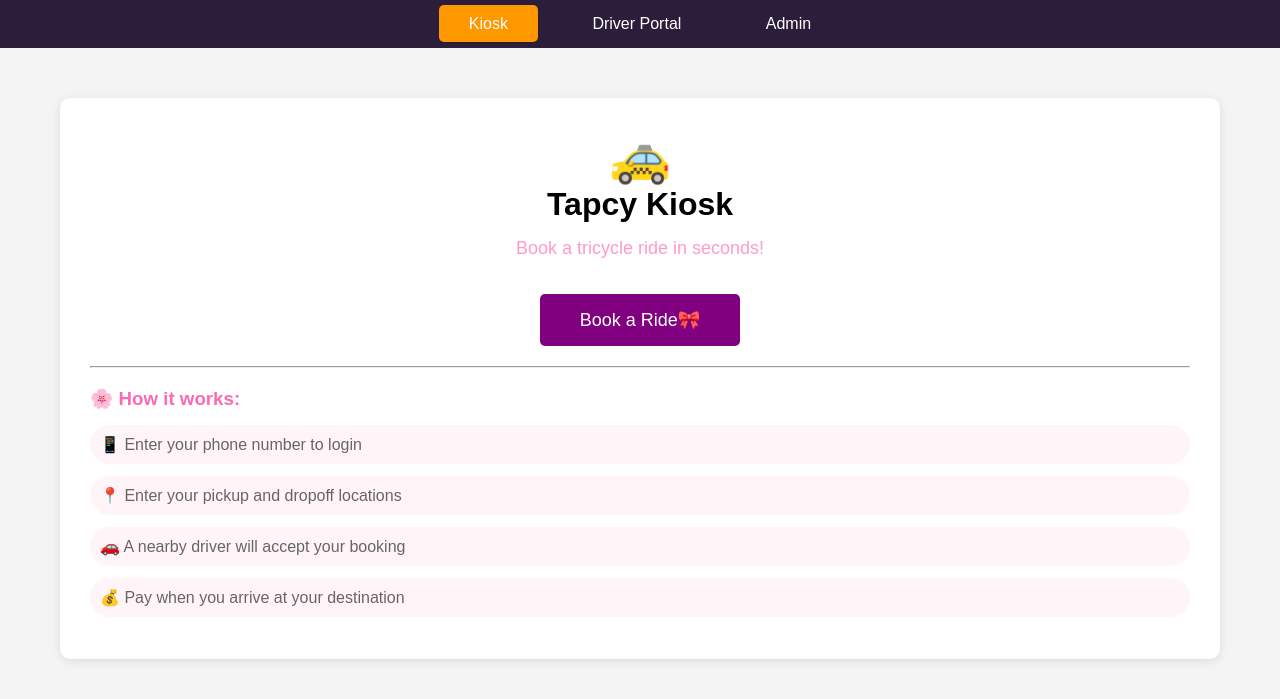
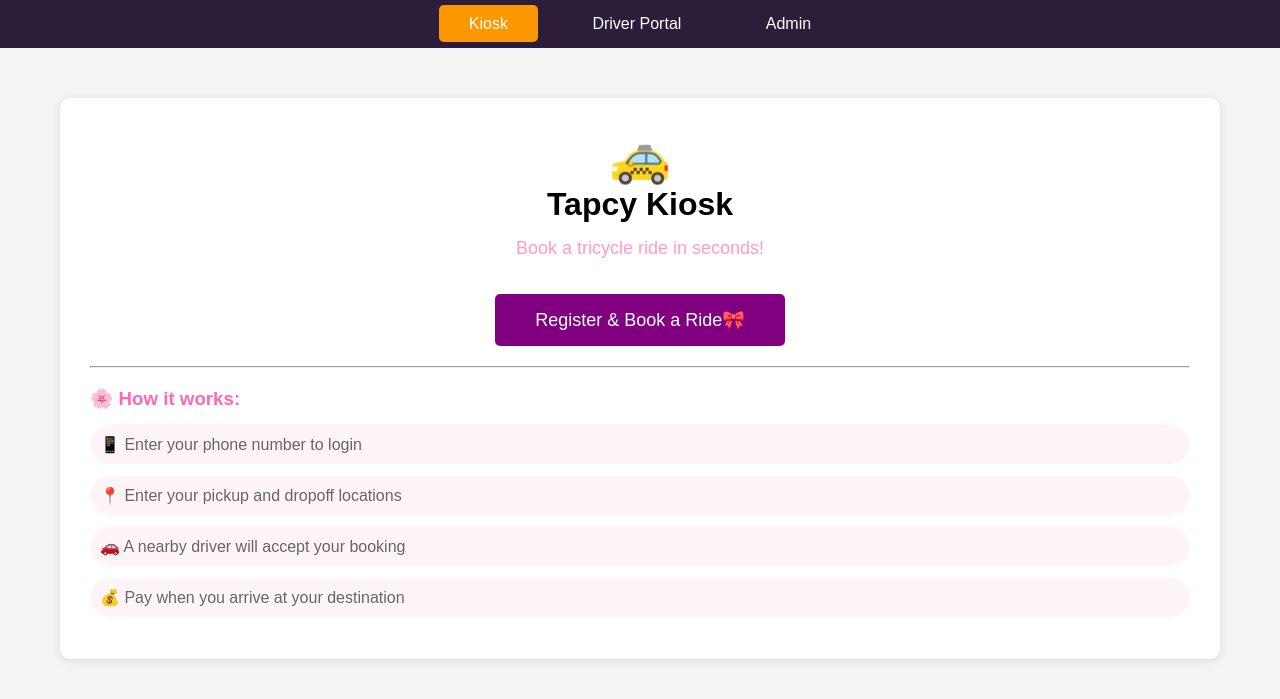
Before and after one commit to mariew999/Tapcy, a Flask app: page /kiosk in a window 1280 px wide. Shown: the top 699 px of the page. Run offline with Flask 3, Linux system fonts and the light colour scheme.

Commit message:
Update kiosk.html

```diff
--- a/templates/kiosk.html
+++ b/templates/kiosk.html
@@ -6,8 +6,8 @@
     <h1>Tapcy Kiosk </h1>
     <p style="color: #ff9bcb; font-size: 18px; margin: 15px 0;">Book a tricycle ride in seconds! </p>
 
-    <a href="{{ url_for('views.passenger_login') }}" class="btn" style="font-size: 18px; padding: 15px 40px; margin-top: 20px;">
-        Book a Ride🎀
+    <a href="{{ url_for('views.passenger_login') }}?tab=register" class="btn" style="font-size: 18px; padding: 15px 40px; margin-top: 20px;">
+        Register & Book a Ride🎀
     </a>
 
     <hr>
@@ -29,5 +29,5 @@
             </li>
         </ul>
     </div>
-
+</div>
 {% endblock %}
```
